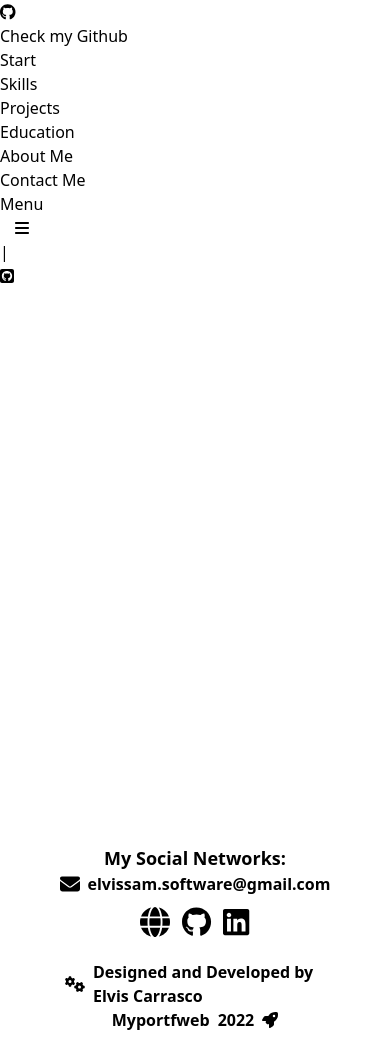
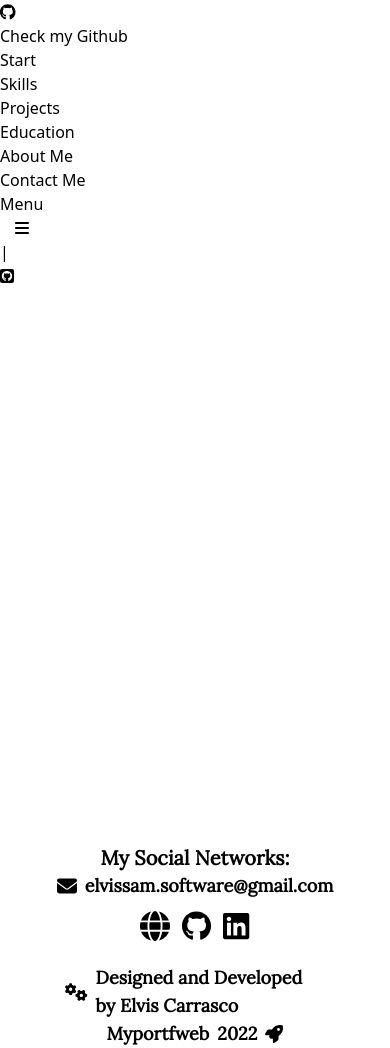
Before and after one commit to Elvissamir/Myportfwebwr, a React (Create React App) app: page / in a window 390 px wide. Built offline with nearby package versions, Linux system fonts and the light colour scheme.

Commit message:
Add fonts to Nav, MobileMenu and Footer components

```diff
--- a/src/components/layout/Footer.tsx
+++ b/src/components/layout/Footer.tsx
@@ -4,13 +4,13 @@ import links from '../../core/links';
 const Footer = () => {
     return (
         <div className='w-full'>
-            <footer className='w-full custom-padding brand-bg brand-letter-light 2xl:w-10/12 2xl:ml-auto'>
+            <footer className='w-full relative z-[3000] font-lora custom-padding brand-bg brand-letter-light 2xl:w-10/12 2xl:ml-auto'>
                 <div className='font-bold w-8/12 mx-auto'>
-                    <p className='text-center text-lg'>My Social Networks: </p>
+                    <p className='text-center text-xl'>My Social Networks: </p>
                     <div className='flex flex-col'>
                         <div className='flex justify-center items-center'>
                             <FontAwesomeIcon icon='envelope' className='text-xl' />
-                            <p className='ml-2'>elvissam.software@gmail.com</p>
+                            <p className='ml-2 text-lg'>elvissam.software@gmail.com</p>
                         </div>
                         <div className='flex justify-center text-3xl mt-2'>
                             <a href={links.portfolio} target='_blank' rel="noreferrer">
@@ -25,13 +25,13 @@ const Footer = () => {
                         </div>
                     </div>
                     <div className='flex flex-col mt-5'>
-                        <div className='flex justify-center items-center'>
+                        <div className='flex justify-center items-center text-lg'>
                             <FontAwesomeIcon icon='cogs' />
                             <p className='ml-2'>Designed and Developed by Elvis Carrasco</p>
                         </div>
-                        <div className='flex justify-center items-center'>
+                        <div className='flex justify-center items-center text-lg'>
                             <p>Myportfweb</p>
-                            <p className='ml-2 mr-2'>2022</p>
+                            <p className='ml-2 mr-2 text'>2022</p>
                             <FontAwesomeIcon icon='rocket' />
                         </div>
                     </div>
--- a/src/styles/components/MobileMenu.css
+++ b/src/styles/components/MobileMenu.css
@@ -15,7 +15,7 @@
 }
 
 .menu-btn {
-    @apply flex items-center font-black w-[80px]
+    @apply flex items-center text-xl font-lora font-black w-[80px]
 }
 
 .menu-btn-icon {
--- a/src/styles/components/Nav.css
+++ b/src/styles/components/Nav.css
@@ -47,7 +47,7 @@
     border-image-slice: 1;
 
     margin: auto;
-    @apply text-lg font-black
+    @apply text-xl font-black font-lora
 }
 
 .nav-github-container:hover .nav-github-icon {
--- a/src/styles/components/NavLink.css
+++ b/src/styles/components/NavLink.css
@@ -1,8 +1,8 @@
 .nav-link {
     max-width: 150px;
 
-    @apply text-lg font-lora font-black text-center overflow-hidden mt-5
-            lg:mt-0 lg:h-8 lg:text-lg
+    @apply text-xl font-lora font-black text-center overflow-hidden mt-5
+            lg:mt-0 lg:h-8 lg:text-xl
             2xl:mx-auto 2xl:w-auto 2xl:mt-4;
 }
 
```
